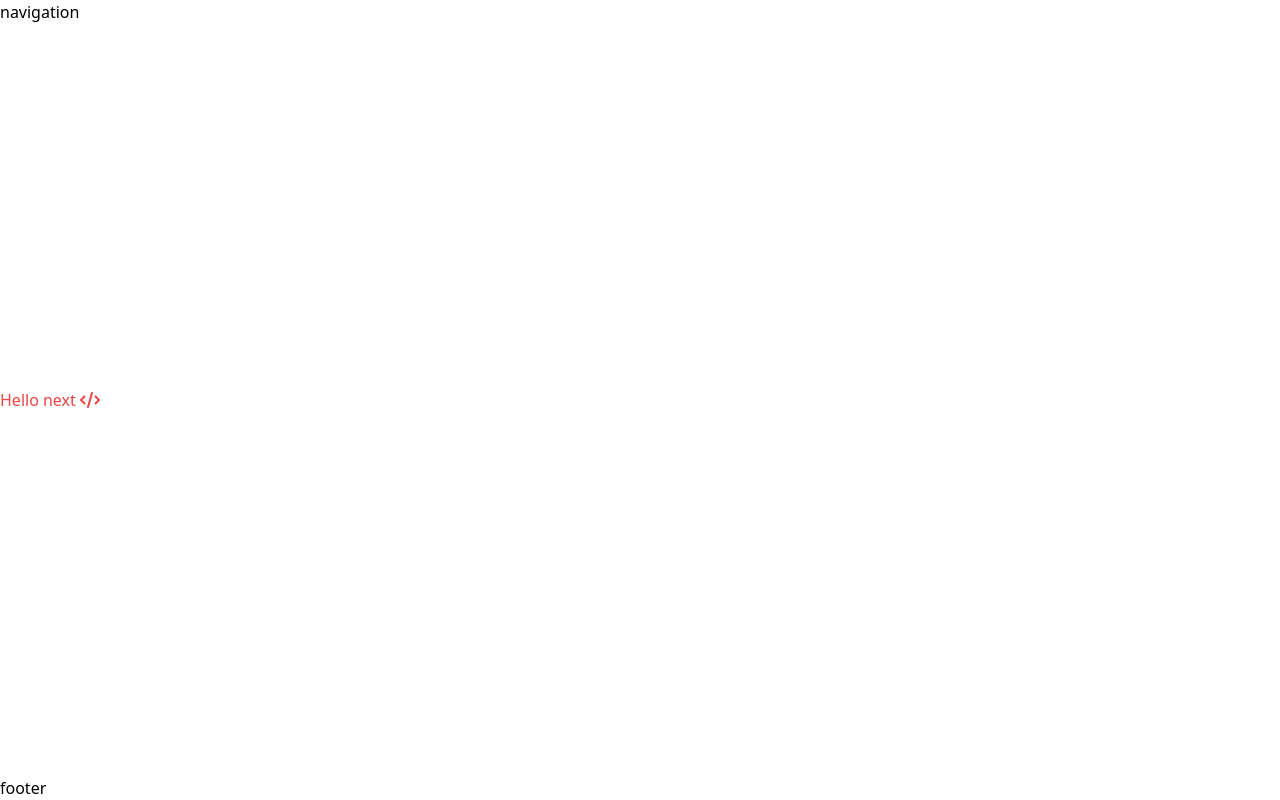
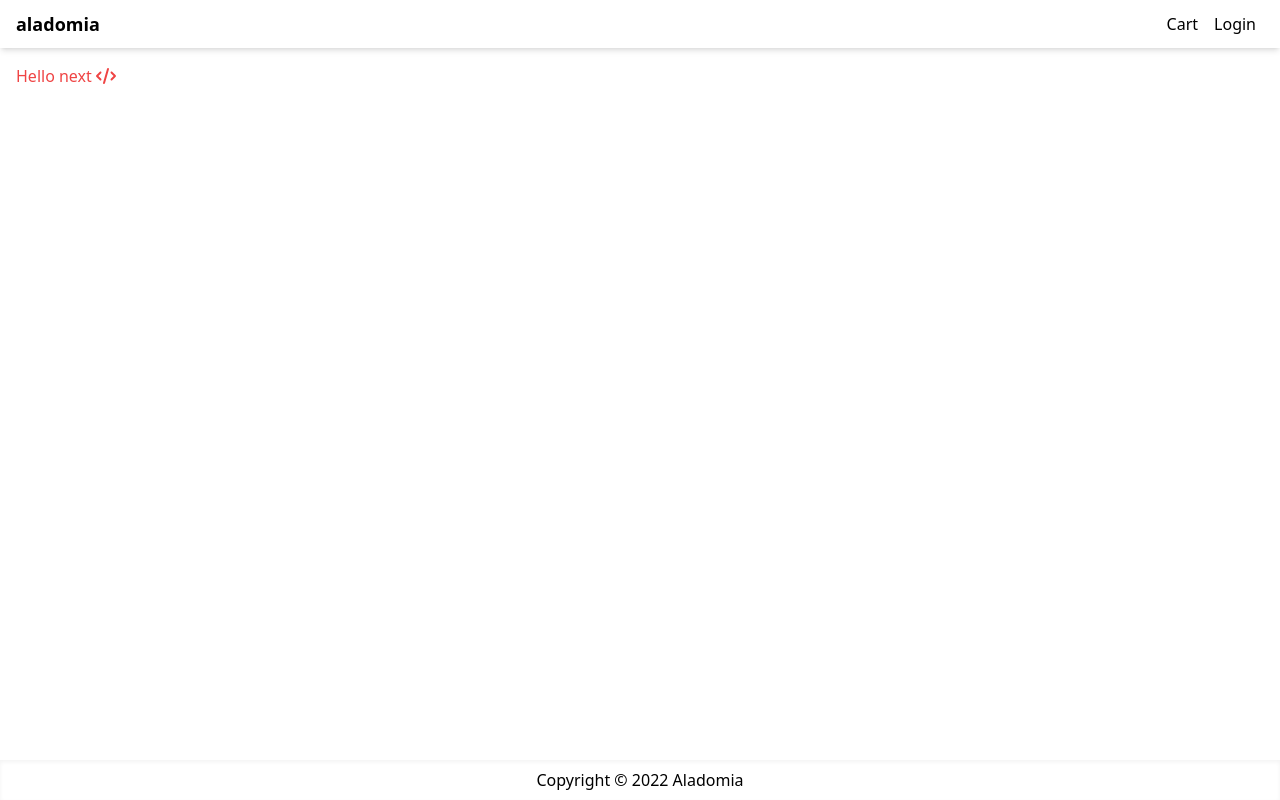
Before and after one commit to SashBFa/Aladomia, a Next.js app: page / in a window 1280 px wide. Built offline with nearby package versions, Linux system fonts and the light colour scheme.

Commit message:
position template elements

```diff
--- a/components/Footer.tsx
+++ b/components/Footer.tsx
@@ -1,7 +1,7 @@
 const Footer = () => {
   return (
-    <footer>
-      <h2>footer</h2>
+    <footer className="flex justify-center items-center h-10 shadow-inner">
+      <h2>Copyright © {new Date().getFullYear()} Aladomia</h2>
     </footer>
   );
 };
--- a/components/Layout.tsx
+++ b/components/Layout.tsx
@@ -9,7 +9,7 @@
   return (
     <div className="min-h-screen flex flex-col justify-between">
       <Navigation />
-      <main>{children}</main>
+      <main className="container m-auto mt-4 px-4">{children}</main>
       <Footer />
     </div>
   );
--- a/components/Navigation.tsx
+++ b/components/Navigation.tsx
@@ -1,7 +1,19 @@
+import Link from "next/link";
+
 const Navigation = () => {
   return (
-    <nav>
-      <h2>navigation</h2>
+    <nav className="flex justify-between items-center px-4 h-12 shadow-md">
+      <Link href="/">
+        <a className="text-lg font-bold">aladomia</a>
+      </Link>
+      <div>
+        <Link href="/cart">
+          <a className="p-2">Cart</a>
+        </Link>
+        <Link href="/login">
+          <a className="p-2">Login</a>
+        </Link>
+      </div>
     </nav>
   );
 };
```
